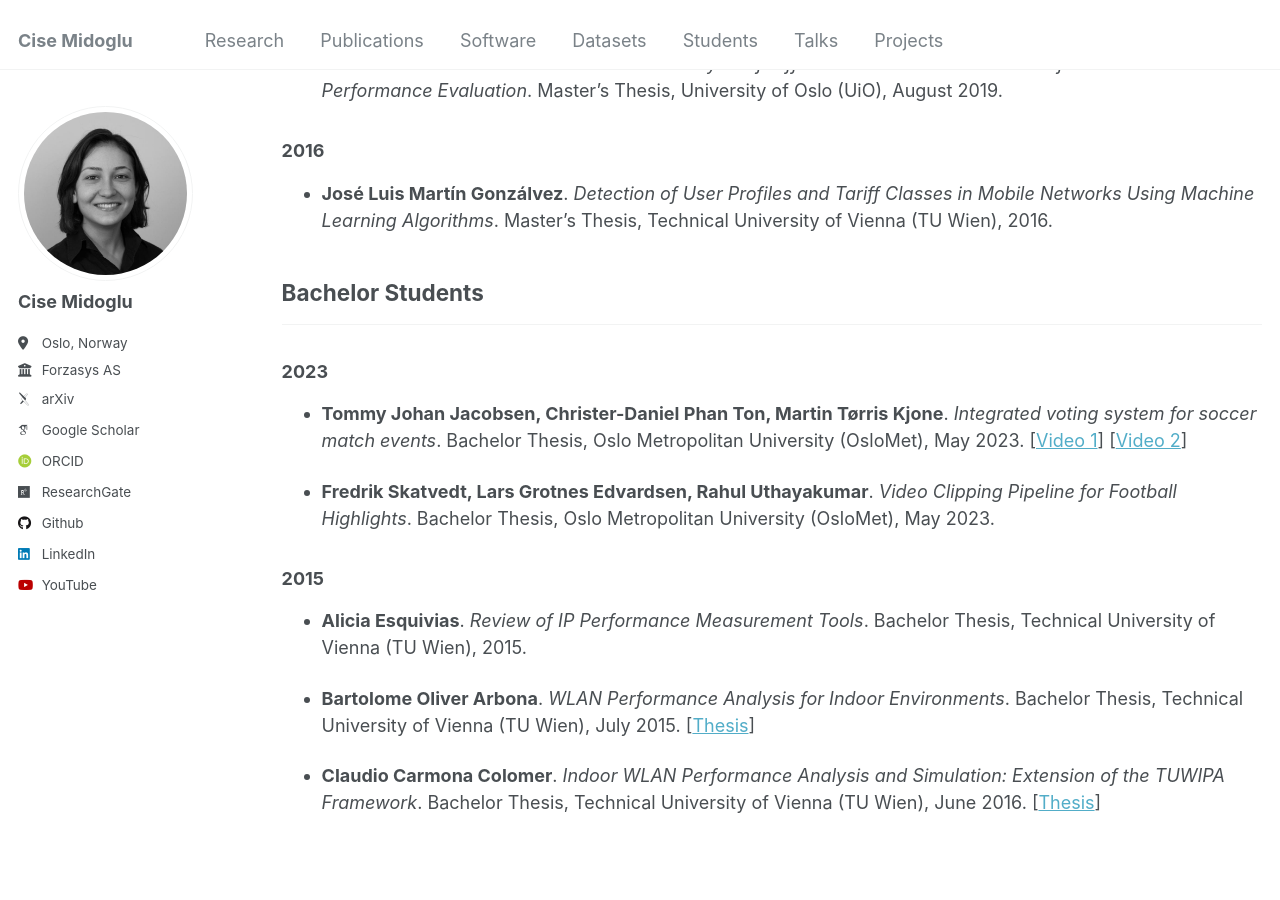
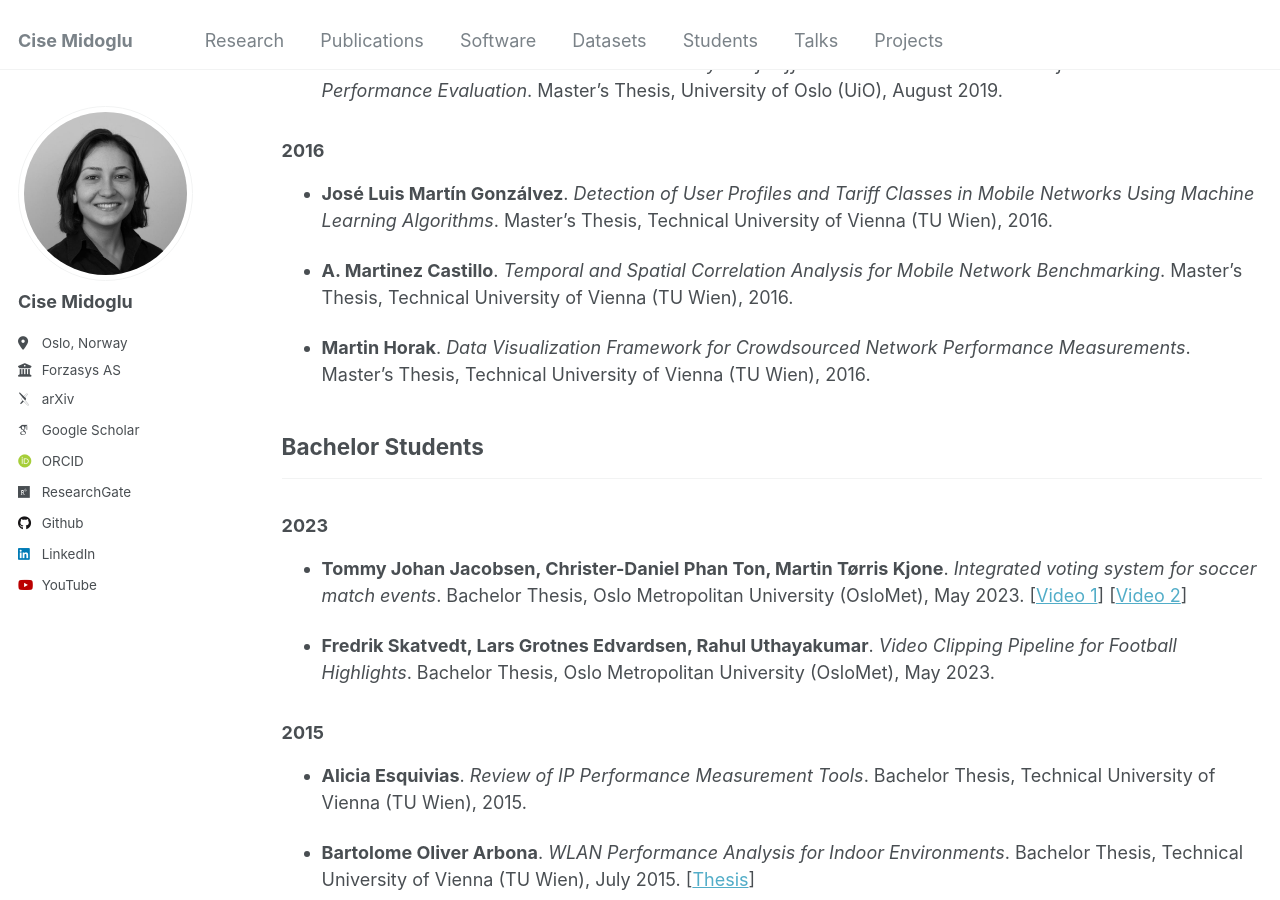
Before and after one commit to cise-midoglu/cise-midoglu.github.io, a Jekyll site: the page built from _pages/students.md, in a window 1280 px wide and 900 px high, scrolled down 3261 px. Built offline with Jekyll 4.4.1, drawn with Linux system fonts in a browser that asks for light colours; some web fonts are replaced.

Commit message:
Update students

```diff
--- a/_pages/students.md
+++ b/_pages/students.md
@@ -110,7 +110,9 @@ author_profile: true
 
 - **José Luis Martín Gonzálvez**. _Detection of User Profiles and Tariff Classes in Mobile Networks Using Machine Learning Algorithms_. Master's Thesis, Technical University of Vienna (TU Wien), 2016.
 
+- **A. Martinez Castillo**. _Temporal and Spatial Correlation Analysis for Mobile Network Benchmarking_. Master's Thesis, Technical University of Vienna (TU Wien), 2016.
 
+- **Martin Horak**. _Data Visualization Framework for Crowdsourced Network Performance Measurements_. Master's Thesis, Technical University of Vienna (TU Wien), 2016.
 
 ## Bachelor Students
 ---
```
